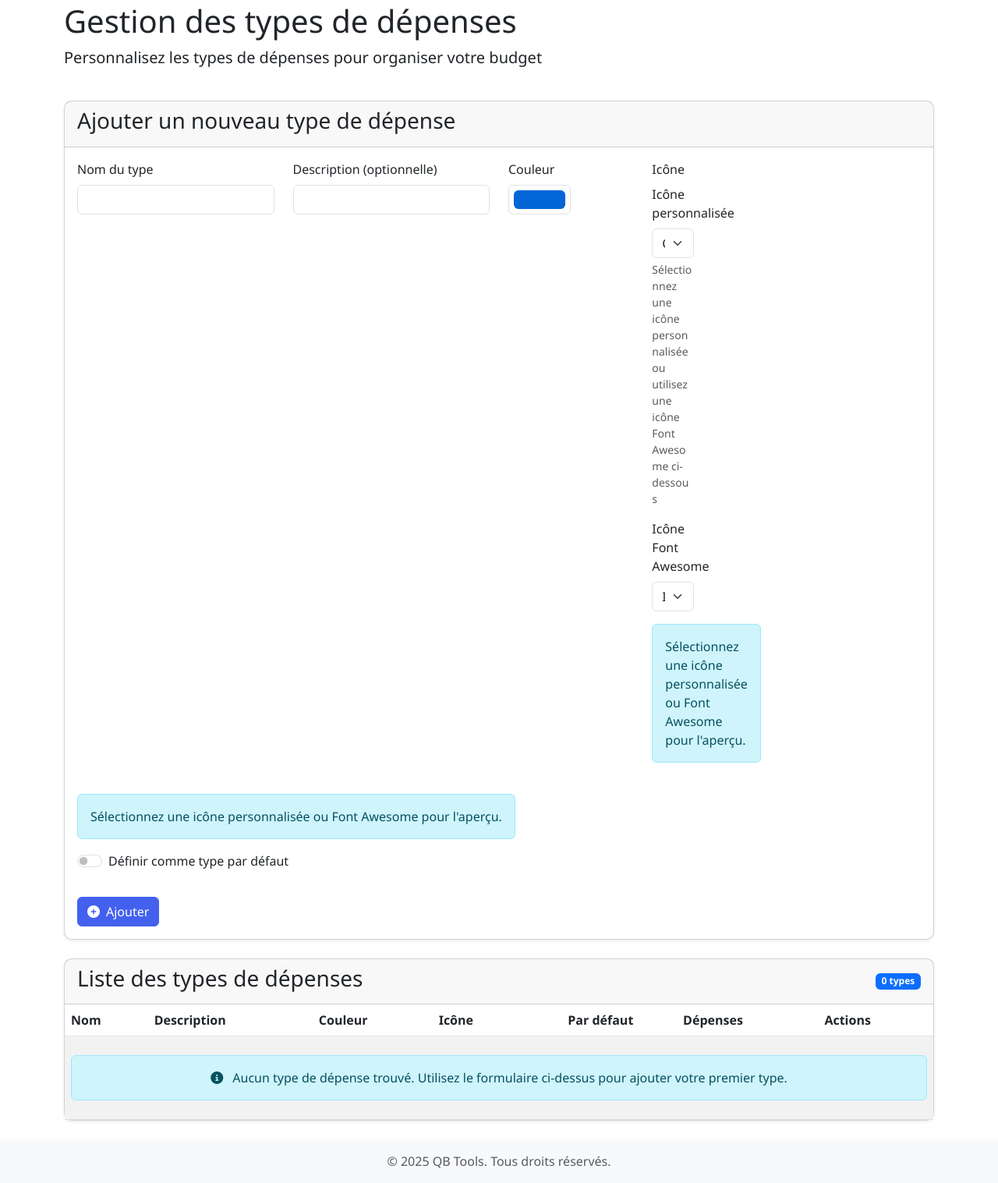
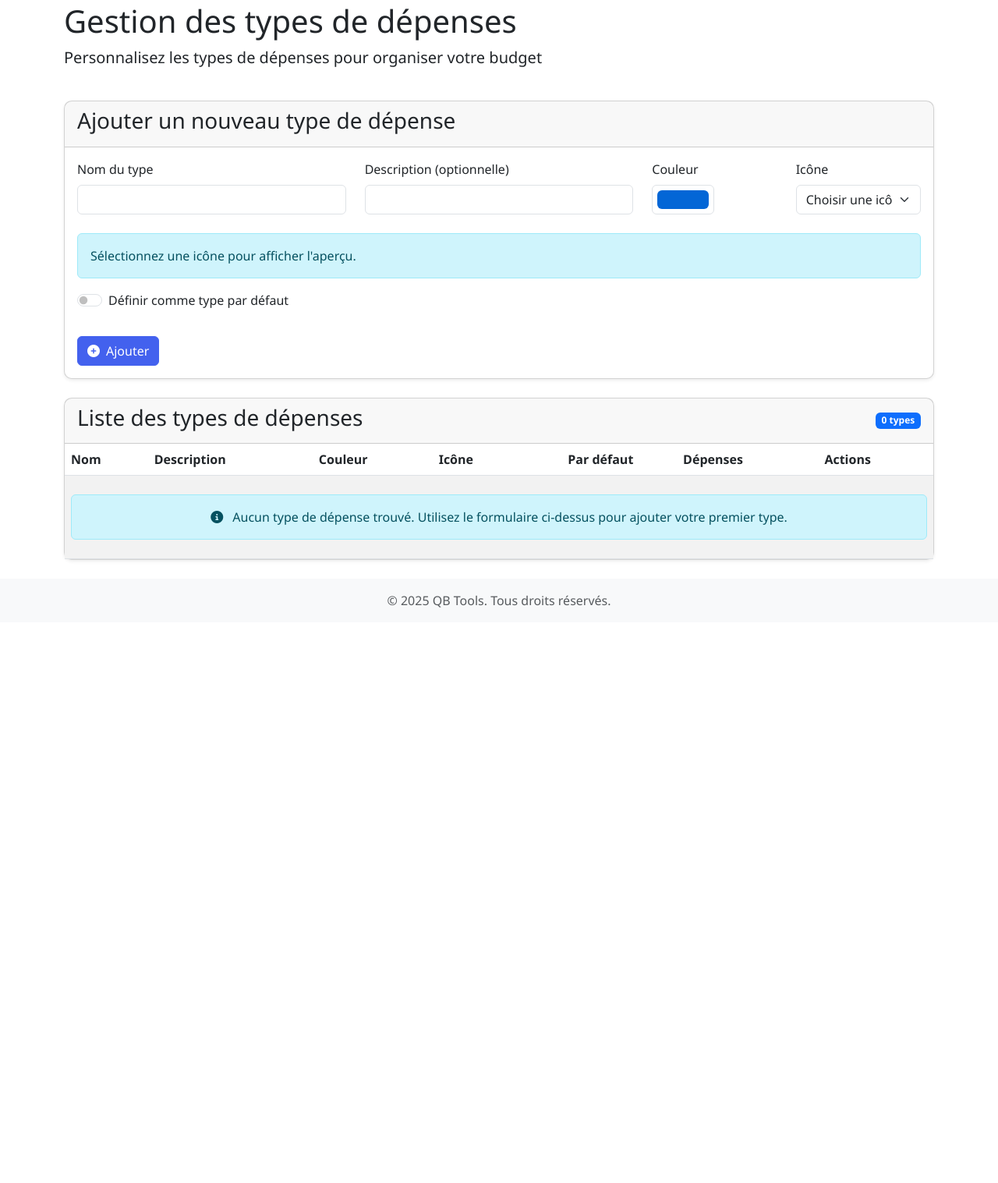
Before and after one commit to bizbiz/QB_Tools, a Flask app: page /tricount/flags in a window 1280 px wide. Shown: the part 123-1640 px from the top of the page at 78% size. After the commit the page ends 902 px from the top, so only its background shows below. Run offline with Flask 3, Linux system fonts and the light colour scheme; data that the repository does not hold is empty.

Commit message:
flag icons

```diff
--- a/app/routes/tricount/flag_routes.py
+++ b/app/routes/tricount/flag_routes.py
@@ -18,7 +18,6 @@ def add_flag():
     description = request.form.get('description', '')
     color = request.form.get('color', '#0366d6')
     icon_id = request.form.get('icon_id', type=int)  # Récupérer l'ID de l'icône
-    legacy_icon = request.form.get('legacy_icon', 'fa-tag')  # Pour la rétrocompatibilité
     is_default = request.form.get('is_default') == 'on'
 
     if not name:
@@ -34,7 +33,6 @@ def add_flag():
         description=description,
         color=color,
         icon_id=icon_id,
-        legacy_icon=legacy_icon if not icon_id else None,  # Utiliser legacy_icon uniquement si icon_id n'est pas fourni
         is_default=is_default
     )
     db.session.add(flag)
--- a/app/static/js/tricount/flag_management.js
+++ b/app/static/js/tricount/flag_management.js
@@ -9,97 +9,56 @@ document.addEventListener('DOMContentLoaded', function() {
 
     // === GESTION DES SÉLECTEURS D'ICÔNES ===
     const iconSelector = document.getElementById('icon_id');
-    const legacyIconSelector = document.getElementById('legacy_icon');
     const iconPreview = document.getElementById('icon-preview');
 
     // Sélecteurs pour la modal d'édition
     const editIconSelector = document.getElementById('edit-icon-id');
-    const editLegacyIconSelector = document.getElementById('edit-legacy-icon');
     const editIconPreview = document.getElementById('edit-icon-preview');
 
     // Fonction pour mettre à jour l'aperçu de l'icône
-    function updateIconPreview(iconId, legacyIcon, previewElement) {
+    function updateIconPreview(iconId, previewElement) {
         if (!previewElement) return;
 
-        let previewHTML = '<div class="d-flex align-items-center">';
+        let previewHTML = '';
 
         // Si une icône personnalisée est sélectionnée
         if (iconId && window.iconsData && window.iconsData[iconId]) {
             const iconData = window.iconsData[iconId];
-            previewHTML += `
+            previewHTML = `
+                <div class="d-flex align-items-center">
                     <div class="me-3 p-3 border rounded">
                         <span style="font-size: 2rem;">${iconData.emoji}</span>
                     </div>
                     <div class="text-muted">
                         <p class="mb-1"><strong>Icône sélectionnée:</strong> ${iconData.name}</p>
                     </div>
-            `;
-        }
-        // Sinon, si une icône Font Awesome est sélectionnée
-        else if (legacyIcon) {
-            previewHTML += `
-                <div class="me-3 p-3 border rounded">
-                    <i class="fas ${legacyIcon} fa-2x"></i>
-                </div>
-                <div class="text-muted">
-                    <p class="mb-1"><strong>Icône Font Awesome:</strong> ${legacyIcon}</p>
                 </div>
             `;
-        }
-        // Si rien n'est sélectionné
-        else {
-            previewHTML += `
+        } else {
+            previewHTML = `
                 <div class="alert alert-info mb-0">
-                    Sélectionnez une icône personnalisée ou Font Awesome pour l'aperçu.
+                    Sélectionnez une icône pour afficher l'aperçu.
                 </div>
             `;
         }
 
-        previewHTML += '</div>';
         previewElement.innerHTML = previewHTML;
     }
 
-    // Mettre à jour l'aperçu quand le sélecteur d'icône personnalisée change
+    // Mettre à jour l'aperçu quand le sélecteur d'icône change
     if (iconSelector) {
         iconSelector.addEventListener('change', function() {
-            // Effacer la sélection Font Awesome si une icône personnalisée est sélectionnée
-            if (this.value && legacyIconSelector) {
-                legacyIconSelector.value = '';
+            updateIconPreview(this.value, iconPreview);
+            if (typeof updatePreviewBadge === 'function') {
+                updatePreviewBadge();
             }
-            updateIconPreview(this.value, legacyIconSelector ? legacyIconSelector.value : '', iconPreview);
-            updatePreviewBadge();
         });
     }
 
-    // Mettre à jour l'aperçu quand le sélecteur d'icône Font Awesome change
-    if (legacyIconSelector) {
-        legacyIconSelector.addEventListener('change', function() {
-            // Effacer la sélection d'icône personnalisée si une icône Font Awesome est sélectionnée
-            if (this.value && iconSelector) {
-                iconSelector.value = '';
-            }
-            updateIconPreview('', this.value, iconPreview);
-            updatePreviewBadge();
-        });
-    }
-
-    // Idem pour les sélecteurs dans la modal d'édition
+    // Idem pour le sélecteur dans la modal d'édition
     if (editIconSelector) {
         editIconSelector.addEventListener('change', function() {
-            if (this.value && editLegacyIconSelector) {
-                editLegacyIconSelector.value = '';
-            }
-            updateIconPreview(this.value, editLegacyIconSelector ? editLegacyIconSelector.value : '', editIconPreview);
-            updatePreviewBadge();
-        });
-    }
-
-    if (editLegacyIconSelector) {
-        editLegacyIconSelector.addEventListener('change', function() {
-            if (this.value && editIconSelector) {
-                editIconSelector.value = '';
-            }
-            updateIconPreview('', this.value, editIconPreview);
+            updateIconPreview(this.value, editIconPreview);
             updatePreviewBadge();
         });
     }
@@ -149,7 +108,6 @@ document.addEventListener('DOMContentLoaded', function() {
 
     // Éléments de prévisualisation
     const previewName = document.getElementById('preview-name');
-    const previewIcon = document.getElementById('preview-icon');
     const previewEmoji = document.getElementById('preview-emoji');
     const previewBadge = document.querySelector('.preview-badge');
     const colorHexValue = document.getElementById('color-hex-value');
@@ -174,25 +132,17 @@ document.addEventListener('DOMContentLoaded', function() {
         }
 
         // Mettre à jour l'icône en fonction de la sélection
-        if (previewIcon && previewEmoji) {
+        if (previewEmoji) {
             const selectedIconId = editIconSelector ? editIconSelector.value : '';
-            const selectedLegacyIcon = editLegacyIconSelector ? editLegacyIconSelector.value : '';
 
             if (selectedIconId && window.iconsData && window.iconsData[selectedIconId]) {
                 // Utiliser l'emoji de l'icône personnalisée
                 previewEmoji.textContent = window.iconsData[selectedIconId].emoji;
                 previewEmoji.style.display = 'inline';
-                previewIcon.style.display = 'none';
-            } else if (selectedLegacyIcon) {
-                // Utiliser l'icône Font Awesome
-                previewIcon.className = 'fas ' + selectedLegacyIcon;
-                previewIcon.style.display = 'inline';
-                previewEmoji.style.display = 'none';
             } else {
                 // Icône par défaut
-                previewIcon.className = 'fas fa-tag';
-                previewIcon.style.display = 'inline';
-                previewEmoji.style.display = 'none';
+                previewEmoji.textContent = '🏷️';
+                previewEmoji.style.display = 'inline';
             }
         }
     }
@@ -204,7 +154,6 @@ document.addEventListener('DOMContentLoaded', function() {
             const flagDescription = this.dataset.description;
             const flagColor = this.dataset.color;
             const flagIconId = this.dataset.iconId;
-            const flagLegacyIcon = this.dataset.legacyIcon;
             const flagIsDefault = this.dataset.isDefault === 'true';
 
             // Remplir le formulaire
@@ -212,23 +161,15 @@ document.addEventListener('DOMContentLoaded', function() {
             editDescriptionInput.value = flagDescription;
             editColorInput.value = flagColor;
 
-            // Sélectionner l'icône appropriée
+            // Sélectionner l'icône
             if (editIconSelector) {
                 editIconSelector.value = flagIconId || '';
-            }
-
-            if (editLegacyIconSelector) {
-                editLegacyIconSelector.value = flagLegacyIcon || '';
             }
 
             editIsDefaultCheckbox.checked = flagIsDefault;
 
             // Mettre à jour l'aperçu de l'icône
-            updateIconPreview(
-                flagIconId,
-                flagLegacyIcon,
-                editIconPreview
-            );
+            updateIconPreview(flagIconId, editIconPreview);
 
             // Mettre à jour la prévisualisation
             updatePreviewBadge();
@@ -248,7 +189,7 @@ document.addEventListener('DOMContentLoaded', function() {
 
     // Initialiser les aperçus au chargement de la page
     if (iconPreview) {
-        updateIconPreview('', legacyIconSelector ? legacyIconSelector.value : '', iconPreview);
+        updateIconPreview('', iconPreview);
     }
 
     // Mise à jour initiale de la prévisualisation du badge
--- a/app/templates/tricount/flags.html
+++ b/app/templates/tricount/flags.html
@@ -32,12 +32,12 @@
             </div>
             <div class="card-body">
                 <form action="{{ url_for('tricount.add_flag') }}" method="POST" class="row">
-                    <div class="col-md-3 mb-3">
+                    <div class="col-md-4 mb-3">
                         <label for="name" class="form-label">Nom du type</label>
                         <input type="text" class="form-control" id="name" name="name" required>
                     </div>
 
-                    <div class="col-md-3 mb-3">
+                    <div class="col-md-4 mb-3">
                         <label for="description" class="form-label">Description (optionnelle)</label>
                         <input type="text" class="form-control" id="description" name="description">
                     </div>
@@ -49,21 +49,21 @@
 
                     <div class="col-md-2 mb-3">
                         <label for="icon_id" class="form-label">Icône</label>
-                        <div class="col-md-4 mb-3">
-                            {% from "macros/tricount/icon_select.html" import combined_icon_select %}
-                            {{ combined_icon_select(
-                                icon_name="icon_id",
-                                legacy_name="legacy_icon",
-                                id_prefix="add-flag",
-                                all_icons=icons
-                            ) }}
-                        </div>
+                        <select class="form-select" id="icon_id" name="icon_id" required>
+                            <option value="">Choisir une icône...</option>
+                            {% for icon in icons %}
+                            <option value="{{ icon.id }}" data-emoji="{{ icon.unicode_emoji }}">
+                                {{ icon.unicode_emoji }} {{ icon.name }}
+                            </option>
+                            {% endfor %}
+                        </select>
                     </div>
-
 
                     <div class="col-12 mb-3">
                         <div id="icon-preview" class="mt-2">
-                            <!-- L'aperçu de l'icône sera inséré ici via JavaScript -->
+                            <div class="alert alert-info">
+                                Sélectionnez une icône pour afficher l'aperçu.
+                            </div>
                         </div>
                     </div>
 
@@ -237,32 +237,17 @@
                 </div>
 
                 <div class="mb-3">
-                    <label for="edit-icon-id" class="form-label">Icône personnalisée</label>
-                    <select class="form-select" id="edit-icon-id" name="icon_id">
+                    <label for="edit-icon-id" class="form-label">Icône</label>
+                    <select class="form-select" id="edit-icon-id" name="icon_id" required>
                         <option value="">Choisir une icône...</option>
                         {% for icon in icons %}
-                        <option value="{{ icon.id }}" data-emoji="{{ icon.unicode_emoji }}" data-fa="{{ icon.font_awesome_class }}">
+                        <option value="{{ icon.id }}" data-emoji="{{ icon.unicode_emoji }}">
                             {{ icon.unicode_emoji }} {{ icon.name }}
                         </option>
                         {% endfor %}
                     </select>
-                    <div class="form-text">Ou utilisez une icône Font Awesome ci-dessous</div>
-                </div>
-
-                <div class="mb-3">
-                    <label for="edit-legacy-icon" class="form-label">Icône</label>
-                    {% from "macros/tricount/icon_select.html" import combined_icon_select %}
-                    {{ combined_icon_select(
-                        icon_name="icon_id",
-                        legacy_name="legacy_icon",
-                        id_prefix="edit-flag",
-                        all_icons=icons
-                    ) }}
-                </div>
-
-                <div class="mb-3">
                     <div id="edit-icon-preview" class="mt-2">
-                        <!-- L'aperçu de l'icône sera inséré ici via JavaScript -->
+                        <!-- L'aperçu sera inséré ici via JavaScript -->
                     </div>
                 </div>
 
```
Also changed, not shown: app/models/tricount.py (+6 -14 lines). Lines whose indentation alone changed are shown as unchanged.
